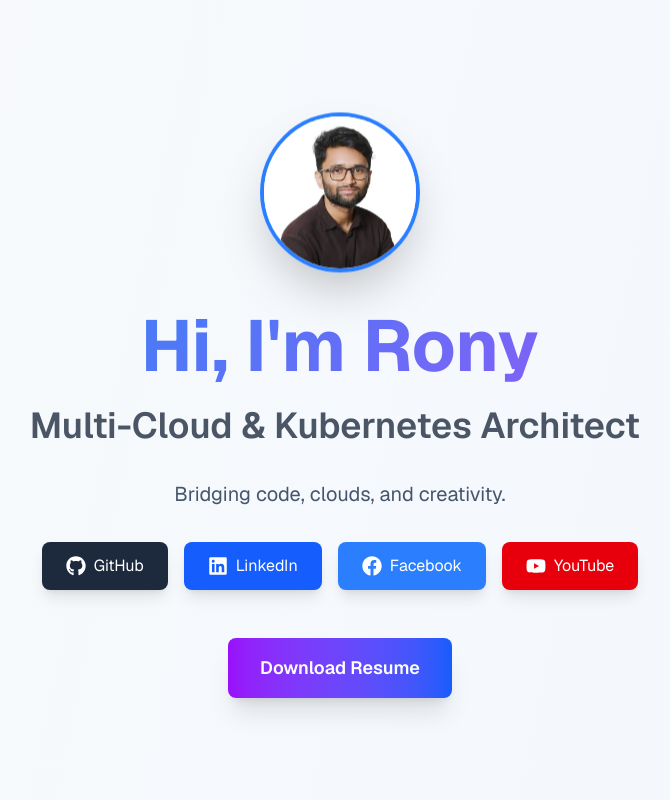
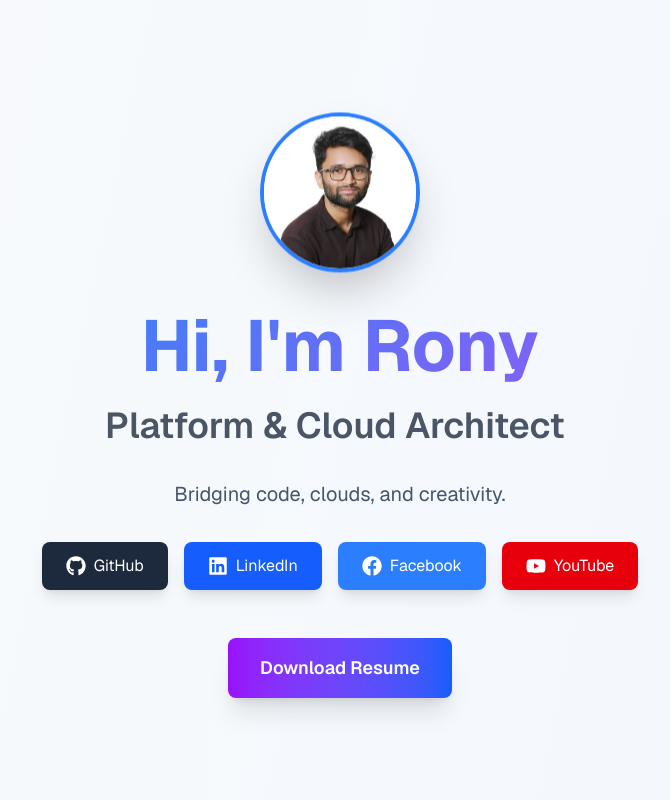
Before and after one commit to mohammadrony/portfolio, a Next.js app: page / in a window 1280 px wide. Shown: the top 800 px of the page, without its empty margins (300-970 px from the left). Built offline with nearby package versions, Linux system fonts and the light colour scheme.

Commit message:
update title.

```diff
--- a/app/components/Hero.tsx
+++ b/app/components/Hero.tsx
@@ -45,11 +45,9 @@ export default function Hero() {
         >
           <TypeAnimation
             sequence={[
-              'DevOps & Platform Engineer',
+              'DevOps Engineer',
               2000,
-              'Multi-Cloud & Kubernetes Architect',
-              2000,
-              'GitOps & Zero-Trust Specialist',
+              'Platform & Cloud Architect',
               2000,
               'AI Infrastructure Engineer',
               2000,
```
